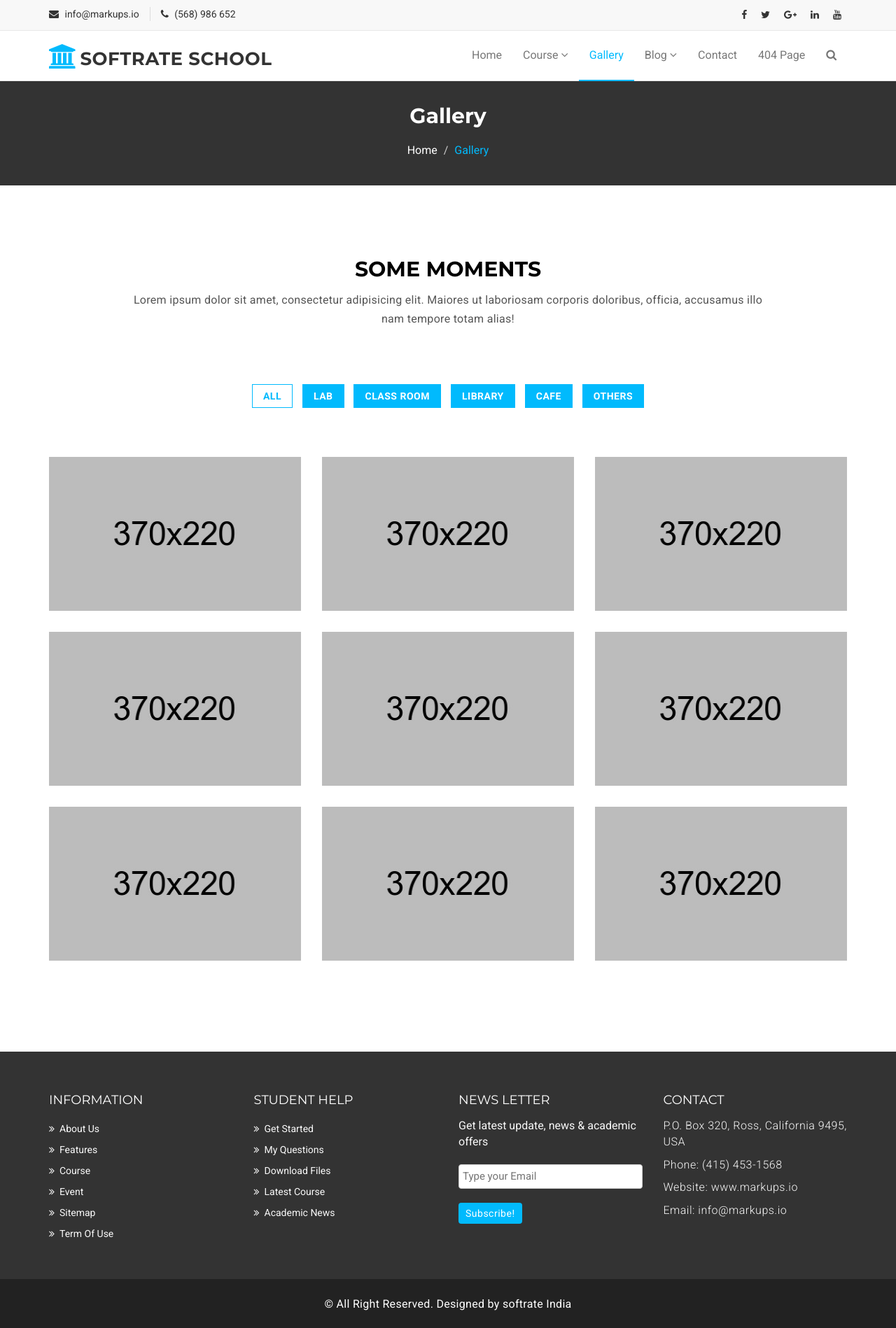
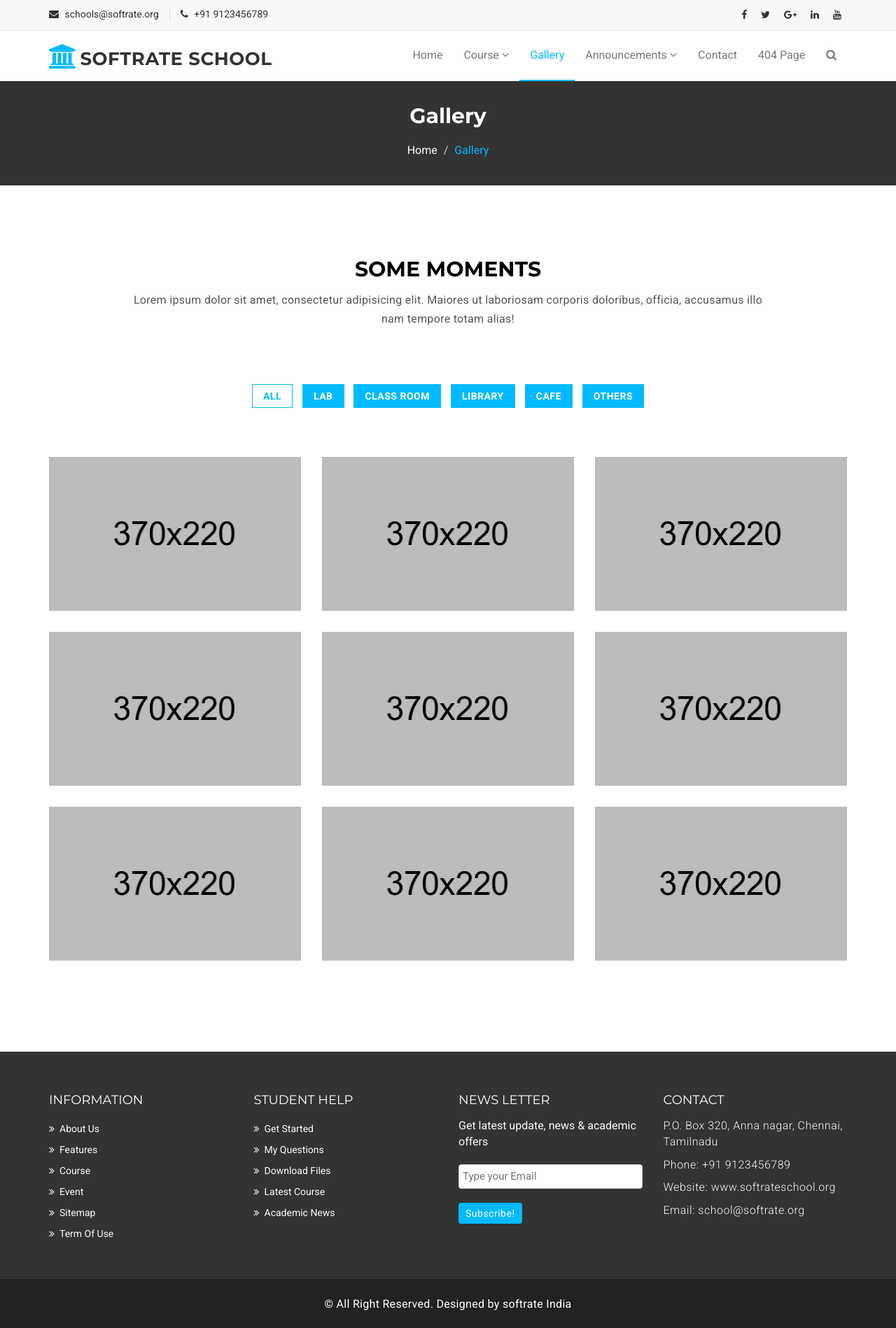
Before and after one commit to Softrate-India/school-website, a plain HTML site: page gallery.html in a window 1280 px wide. Shown: the whole page at 70% size. Drawn offline with Linux system fonts and the light colour scheme.

Commit message:
added Announcements and changed Adderss in Footer, Email and Phone number in Header

```diff
--- a/gallery.html
+++ b/gallery.html
@@ -55,11 +55,11 @@
                 <div class="mu-header-top-left">
                   <div class="mu-top-email">
                     <i class="fa fa-envelope"></i>
-                    <span>info@markups.io</span>
+                    <span>schools@softrate.org</span>
                   </div>
                   <div class="mu-top-phone">
                     <i class="fa fa-phone"></i>
-                    <span>(568) 986 652</span>
+                    <span>+91 9123456789</span>
                   </div>
                 </div>
               </div>
@@ -113,10 +113,10 @@
             </li>
             <li class="active"><a href="gallery.html">Gallery</a></li>
             <li class="dropdown">
-              <a href="#" class="dropdown-toggle" data-toggle="dropdown">Blog <span class="fa fa-angle-down"></span></a>
+              <a href="#" class="dropdown-toggle" data-toggle="dropdown">Announcements <span class="fa fa-angle-down"></span></a>
               <ul class="dropdown-menu" role="menu">
-                <li><a href="blog-archive.html">Blog Archive</a></li>
-                <li><a href="blog-single.html">Blog Single</a></li>
+                <li><a href="blog-archive.html">News</a></li>
+                <li><a href="blog-single.html">Important Announcements</a></li>
               </ul>
             </li>
             <li><a href="contact.html">Contact</a></li>
@@ -409,10 +409,10 @@
               <div class="mu-footer-widget">
                 <h4>Contact</h4>
                 <address>
-                  <p>P.O. Box 320, Ross, California 9495, USA</p>
-                  <p>Phone: (415) 453-1568 </p>
-                  <p>Website: www.markups.io</p>
-                  <p>Email: info@markups.io</p>
+                  <p>P.O. Box 320, Anna nagar, Chennai, Tamilnadu</p>
+                  <p>Phone: +91 9123456789 </p>
+                  <p>Website: www.softrateschool.org</p>
+                  <p>Email: school@softrate.org</p>
                 </address>
               </div>
             </div>
```
Also changed, not shown: 404.html (+6 -6 lines), about-us.html (+6 -6 lines), blog-archive.html (+6 -6 lines), blog-single.html (+6 -6 lines), contact.html (+6 -6 lines), course-detail.html (+9 -9 lines), course.html (+9 -9 lines), index.html (+3 -3 lines).
